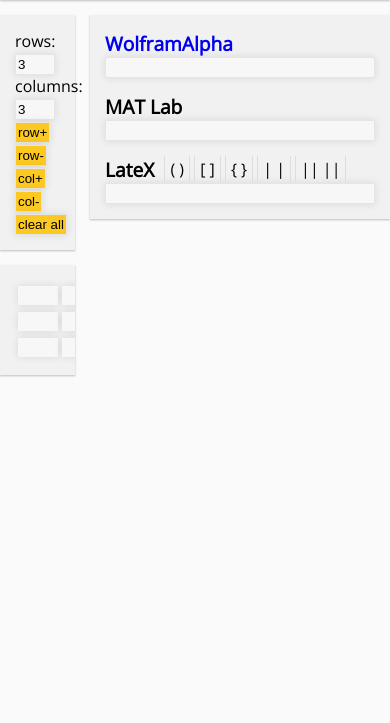
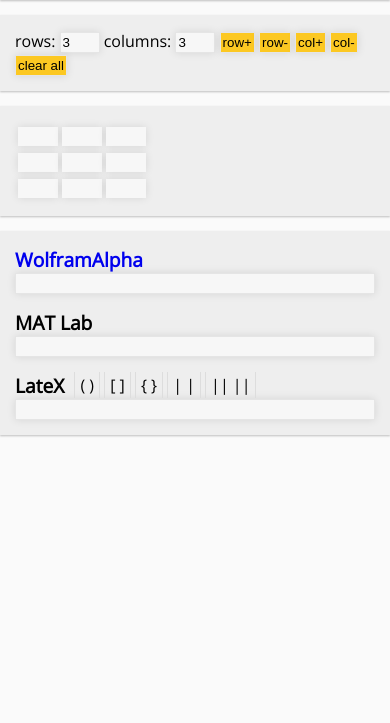
Before and after one commit to 1mike12/matrix-translator, a PHP site: page / in a window 390 px wide. Shown: the part 67-790 px from the top of the page. Run offline with PHP 8.4, Linux system fonts and the light colour scheme; style sheets or scripts are compiled from the project's sources; some libraries are stand-ins or nearby versions.

Commit message:
finished making completely responsive @ 580px wide
working on latex button toggles

```diff
--- a/about.php
+++ b/about.php
@@ -4,7 +4,7 @@
     <body>
         <?php include 'header.php'?>
         <div id="wrapper">
-            <div class="section group">
+            <div class="section selfClear">
                 <div class="col span_3_of_3">
                     <div id="banner">
                         <span class="h-Center">About Matrix Translator</span>
--- a/css/responsive.css
+++ b/css/responsive.css
@@ -17,12 +17,12 @@
 
 
 /*  GROUPING  */
-.group:before,
-.group:after {
+.selfClear:before,
+.selfClear:after {
 	content:"";
 	display:table;
 }
-.group:after {
+.selfClear:after {
 	clear:both;
 }
 
--- a/css/style.css
+++ b/css/style.css
@@ -41,7 +41,7 @@
   -webkit-box-shadow: 0px 1px 2px rgba(50, 50, 50, 0.3);
   -moz-box-shadow: 0px 1px 2px rgba(50, 50, 50, 0.3);
   box-shadow: 0px 1px 2px rgba(50, 50, 50, 0.3);
-  background-color: #f1f1f1;
+  background-color: #eeeeee;
   padding: 15px; }
 
 /*==============================*/
@@ -177,27 +177,24 @@
   -webkit-box-shadow: rgba(0, 0, 0, 0.1) 0px 0px 8px; }
 
 /*  autoclearing  */
-.group:before,
-.group:after {
+.selfClear:before,
+.selfClear:after {
   content: "";
   display: table; }
 
-.group:after {
+.selfClear:after {
   clear: both; }
 
 /*responsive stuff*/
-@media only screen and (max-width: 480px) {
-  .col {
-    margin: 1% 0 1% 0%; }
+@media only screen and (max-width: 580px) {
+  #matrixWrapper {
+    width: 100%;
+    margin-right: 0;
+    float: none;
+    margin-bottom: 15px; }
+    #matrixWrapper #matrixWrapperInner {
+      margin-right: 0px; }
 
-  #wrapper {
-    margin: 0; } }
-@media only screen and (max-width: 480px) {
-  .span_3_of_3 {
-    width: 100%; }
-
-  .span_2_of_3 {
-    width: 100%; }
-
-  .span_1_of_3 {
-    width: 100%; } }
+  #outputColumn {
+    width: 100%;
+    float: none; } }
--- a/head.php
+++ b/head.php
@@ -2,8 +2,6 @@
     <link rel="stylesheet" href="css/style.css" />
     <link rel="stylesheet" href="css/about.css" />
     <link rel="stylesheet" href="css/matrix.css" />
-    <link rel="stylesheet" href="css/responsive.css" />
-
 
     <script src="scripts/jquery-1.9.1.js"></script>
     <script src="scripts/script.js"></script>
--- a/index.php
+++ b/index.php
@@ -4,9 +4,9 @@
     <body>
         <div id="globalWrapper">
             <?php include 'header.php' ?>
-            <div id="wrapper" class="group">
+            <div id="wrapper" class="selfClear">
 
-                <div id="matrixWrapper">
+                <div id="matrixWrapper" class="responsive">
                     <div id="matrixWrapperInner">
                         <div id="matrixOptions" class="dropShadow">
                             rows: <input id="rowField" type="text" value="3"/>
@@ -40,10 +40,10 @@
                     </div>
                 </div>
 
-                <div id="outputColumn">
+                <div id="outputColumn" class="responsive">
                     <div class="dropShadow">
 
-                        <div class="outputHeaderWrapper group">
+                        <div class="outputHeaderWrapper selfClear">
                             <h3><a href="http://www.wolframalpha.com/" target="_blank">WolframAlpha</a></h3>
                             <span id="wolframWarning" class="warning"><img src="images/yield.gif"/></span>
                         </div>
@@ -51,14 +51,14 @@
                             <input id="wolframOutput" type="text" value="">
                         </div>
 
-                        <div class="outputHeaderWrapper group">
+                        <div class="outputHeaderWrapper selfClear">
                             <h3>MAT Lab</h3>
                         </div>
                         <div class="outputFieldWrapper">
                             <input id="matLabOutput" type="text" value="">
                         </div>
 
-                        <div class="outputHeaderWrapper group">
+                        <div class="outputHeaderWrapper selfClear">
                             <h3>LateX</h3>
                             <div id="latexButtons">
                                 <input type="radio" id="parantheses" name="radio" checked="checked">
--- a/scss/style.scss
+++ b/scss/style.scss
@@ -1,5 +1,5 @@
 /*color declarations*/
-$colBackground:#f1f1f1;
+$colBackground:#EEE;
 $bodyBackground:#fafafa;
 $hoverBorder:#C9C9C9;
 $orange:#fcc822;
@@ -209,31 +209,23 @@
 }
 
 /*  autoclearing  */
-.group:before,
-.group:after {
+.selfClear:before,
+.selfClear:after {
     content:"";
     display:table;
 }
-.group:after {
+.selfClear:after {
     clear:both;
 }
 
 /*responsive stuff*/
-@media only screen and (max-width: 480px) {
-    .col {
-        margin: 1% 0 1% 0%;
+@media only screen and (max-width: 580px) {
+    #matrixWrapper{
+        width:100%;margin-right:0;float:none;
+        margin-bottom:$globalPadding;
+        #matrixWrapperInner{margin-right:0px;}
     }
-    #wrapper{margin:0;}
-}
-
-@media only screen and (max-width: 480px) {
-    .span_3_of_3 {
-        width: 100%;
-    }
-    .span_2_of_3 {
-        width: 100%;
-    }
-    .span_1_of_3 {
-        width: 100%;
+    #outputColumn{
+        width:100%;float:none;
     }
 }
```
